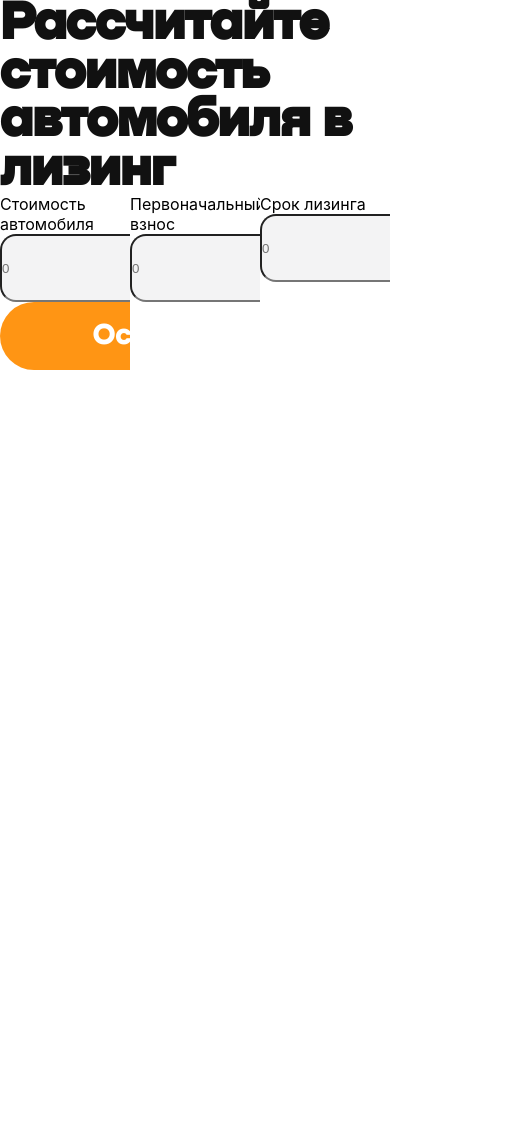
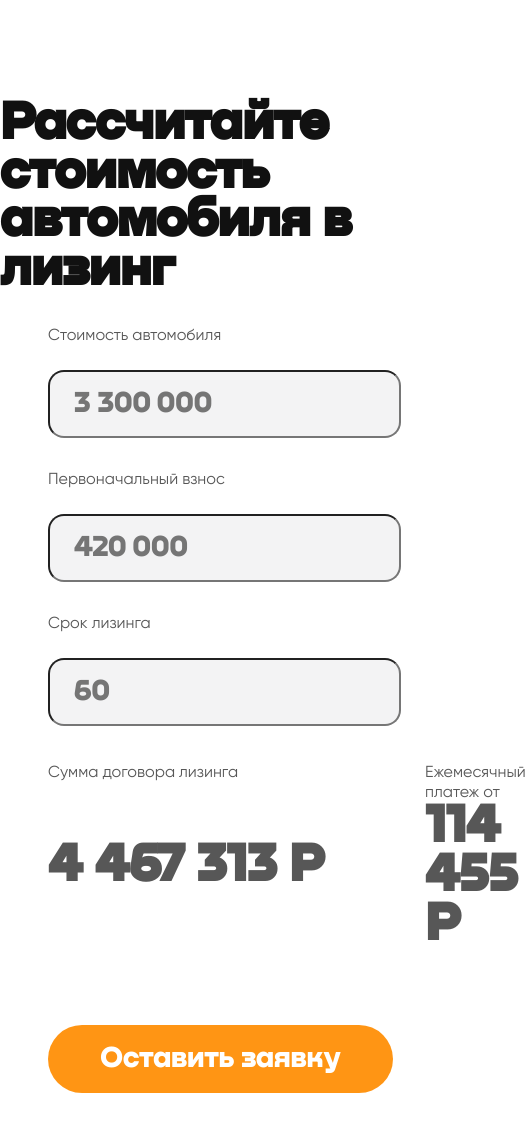
Before and after one commit to jeyefendi/calculease, a React (Create React App) app: page / in a window 390 px wide. Shown: the whole page, 526 px wide, since content can reach past the window. Before the commit the page ends 844 px from the top, so only its background shows below. Built offline with nearby package versions, Linux system fonts and the light colour scheme.

Commit message:
completed desktop and tablet css

```diff
--- a/src/App.css
+++ b/src/App.css
@@ -12,8 +12,8 @@
   margin: 0;
   padding: 0;
   box-sizing: border-box;
-  overflow: hidden;
 }
+
 body {
   text-decoration: none;
   list-style: none;
@@ -27,22 +27,54 @@ body {
 }
 
 h1 {
-  font-family: Nekst;
+  font-family: "Nekst";
   font-size: 54px;
   line-height: 90%;
   color: var(--black);
+  margin-top: 213px;
+}
+
+h2 {
+  font-family: "Nekst";
+  font-size: 54px;
+  line-height: 90%;
+  color: var(--grey);
+}
+
+label {
+  font-family: "Gilroy";
+  font-size: 16px;
+  line-height: 20px;
+  color: var(--grey);
 }
 
 .lease-calculator-form {
-    display: grid;
-    grid-template-columns: 1fr 1fr 1fr;
+  display: grid;
+  padding: 2em 3em;
+}
+
+.lease-form-row1 {
+  display: flex;
+  justify-content: space-between;
+}
+
+.lease-form-row2 {
+  display: flex;
+  justify-content: space-between;
+  margin-top: 44px;
 }
 
 .form-input {
-    width: 427px;
-    height: 68px;
-    background: var(--grey_light);
-    border-radius: 16px;
+  width: 427px;
+  height: 68px;
+  background: var(--grey_light);
+  border-radius: 16px;
+  padding: 16px 24px;
+  font-family: "Nekst";
+  font-size: 30px;
+  line-height: 36px;
+  color: var(--grey);
+  margin-top: 24px;
 }
 
 .form-button {
@@ -58,4 +90,41 @@ h1 {
   line-height: 36px;
   color: #fff;
   border: none;
+  cursor: pointer;
 }
+
+
+@media only screen and (max-width: 1024px) {
+
+  h1 {
+    margin-top: 100px;
+  }
+
+  .lease-calculator-form {
+    display: grid;
+    padding: 2em 3em;
+  }
+
+  .lease-form-row1, .lease-form-row2 {
+    display: grid;
+    gap: 2em;
+  }
+
+  .lease-form-row2 {
+    margin-top: 37px;
+    grid-template-columns: 1fr 1fr;
+  }
+
+  .form-input {
+    width: 90.625vw;
+  }
+
+  .form-item {
+    display: grid;
+  }
+
+  .form-button {
+    width: 345px;
+    margin-top: 44px;
+  }
+}
--- a/src/LeaseCalculator.tsx
+++ b/src/LeaseCalculator.tsx
@@ -5,12 +5,14 @@ export default function LeaseCalculator() {
     <div className="lease-calculator-container">
       <h1>Рассчитайте стоимость автомобиля в лизинг</h1>
       <form className="lease-calculator-form">
+        <div className="lease-form-row1">
+
           <div className="form-item">
             <label htmlFor="lease-amount">Стоимость автомобиля</label>
             <input
               type="number"
               name="lease-amount"
-            placeholder="0"
+              placeholder="3 300 000"
               className="form-input"
             />
           </div>
@@ -20,7 +22,7 @@ export default function LeaseCalculator() {
             <input
               type="number"
               name="initial-payment"
-            placeholder="0"
+              placeholder="420 000"
               className="form-input"
             />
           </div>
@@ -30,9 +32,21 @@ export default function LeaseCalculator() {
             <input
               type="number"
               name="lease-term"
-            placeholder="0"
+              placeholder="60"
               className="form-input"
             />
+          </div>
+        </div>
+
+        <div className="lease-form-row2">
+          <div className="form-item">
+            <label>Сумма договора лизинга</label>
+            <h2>4 467 313 Р</h2>
+          </div>
+
+          <div className="form-item">
+            <label>Ежемесячный платеж от</label>
+            <h2>114 455 Р</h2>
           </div>
 
           <div className="form-action">
@@ -42,6 +56,7 @@ export default function LeaseCalculator() {
               className="form-button"
             />
           </div>
+        </div>
       </form>
     </div>
   );
```
Lines whose indentation alone changed are shown as unchanged.
